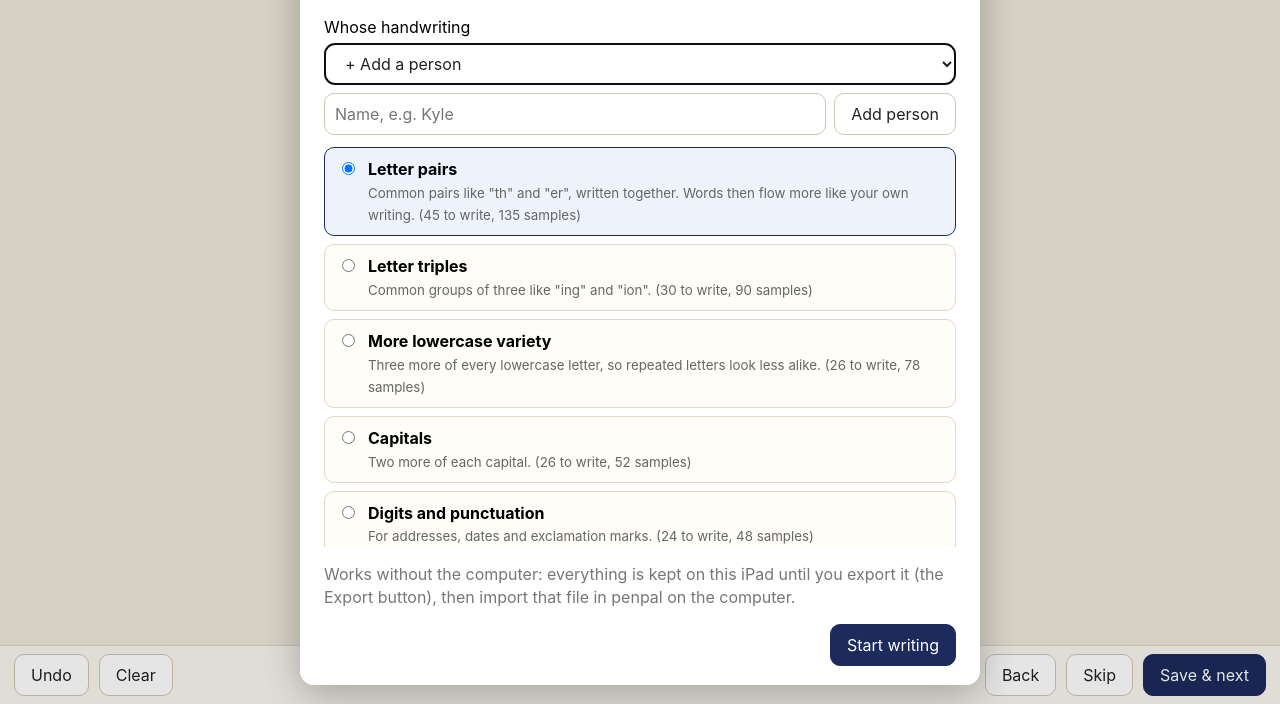
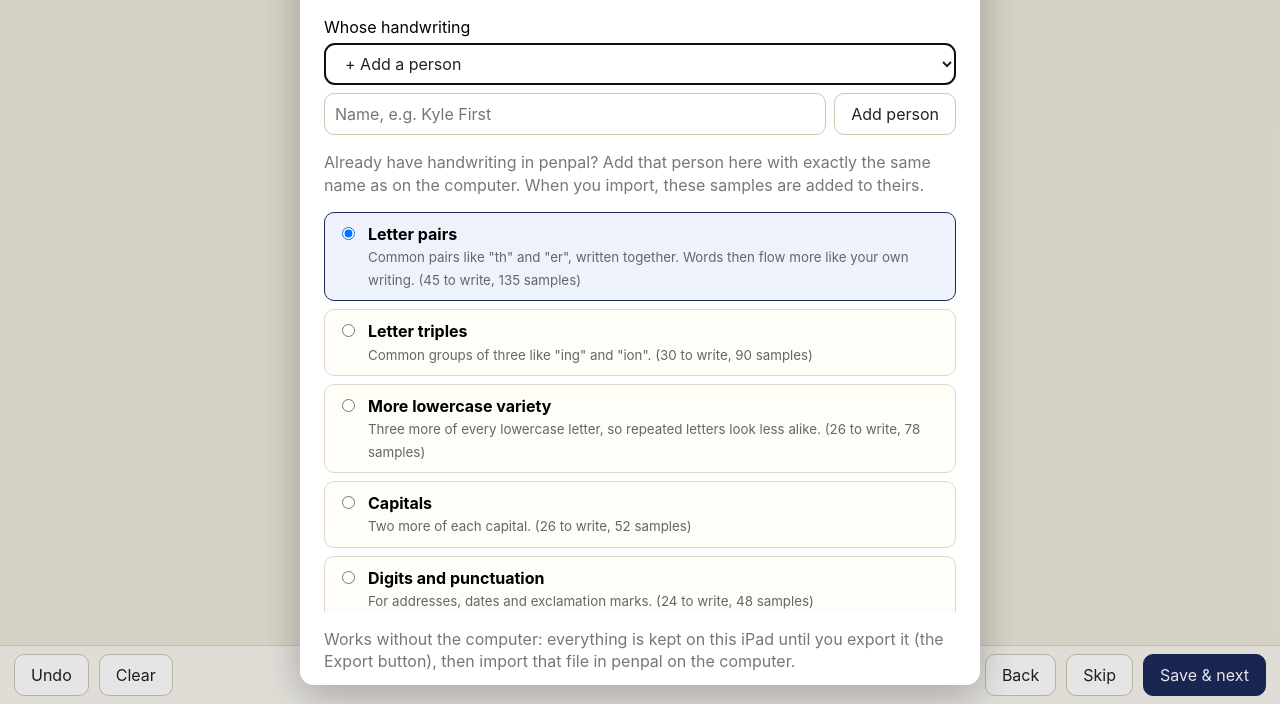
Before and after one commit to KyleShipp/penpal-capture, a plain HTML site: page index.html in a window 1280 px wide. Shown: the part 96-800 px from the top of the page. Drawn offline with Linux system fonts and the light colour scheme.

Commit message:
Update the penpal capture page

```diff
--- a/capture.js
+++ b/capture.js
@@ -195,6 +195,7 @@
     if (OFFLINE) sel.append(new Option("+ Add a person", ""));
     sel.value = people.some((p) => p.id === selectedId) ? selectedId : people.length ? people[0].id : "";
     $("add-person").hidden = !OFFLINE || sel.value !== "";
+    $("same-name").hidden = $("add-person").hidden;
   }
 
   function fillExercises(selectedId) {
@@ -242,6 +243,7 @@
 
   $("person").addEventListener("change", async (e) => {
     $("add-person").hidden = !OFFLINE || e.target.value !== "";
+    $("same-name").hidden = $("add-person").hidden;
     if (e.target.value) {
       await loadPlan(e.target.value);
       const checked = document.querySelector('input[name="exercise"]:checked');
--- a/index.html
+++ b/index.html
@@ -36,9 +36,11 @@
   <h2>What are you writing?</h2>
   <label>Whose handwriting <select id="person"></select></label>
   <div id="add-person" class="inline" hidden>
-    <input id="new-person" type="text" maxlength="40" placeholder="Name, e.g. Kyle" autocomplete="off">
+    <input id="new-person" type="text" maxlength="40" placeholder="Name, e.g. Kyle First" autocomplete="off">
     <button id="btn-add-person" type="button">Add person</button>
   </div>
+  <p id="same-name" class="muted" hidden>Already have handwriting in penpal? Add that person here with exactly the
+    same name as on the computer. When you import, these samples are added to theirs.</p>
   <div id="exercises" class="exercises" role="radiogroup" aria-label="Exercise"></div>
   <p id="offline-note" class="muted" hidden>Works without the computer: everything is kept on this iPad until you
     export it (the Export button), then import that file in penpal on the computer.</p>
--- a/sw.js
+++ b/sw.js
@@ -1,4 +1,4 @@
-const CACHE = "penpal-capture-8c4ff4d081c3";
+const CACHE = "penpal-capture-40911e6d3790";
 const FILES = ["./", "capture.js", "icon-180.png", "icon-512.png", "index.html", "manifest.webmanifest", "plan.json", "style.css"];
 self.addEventListener("install", (e) => {
   // Fetched past the browser's HTTP cache, so a new version never stores the old files.
```
